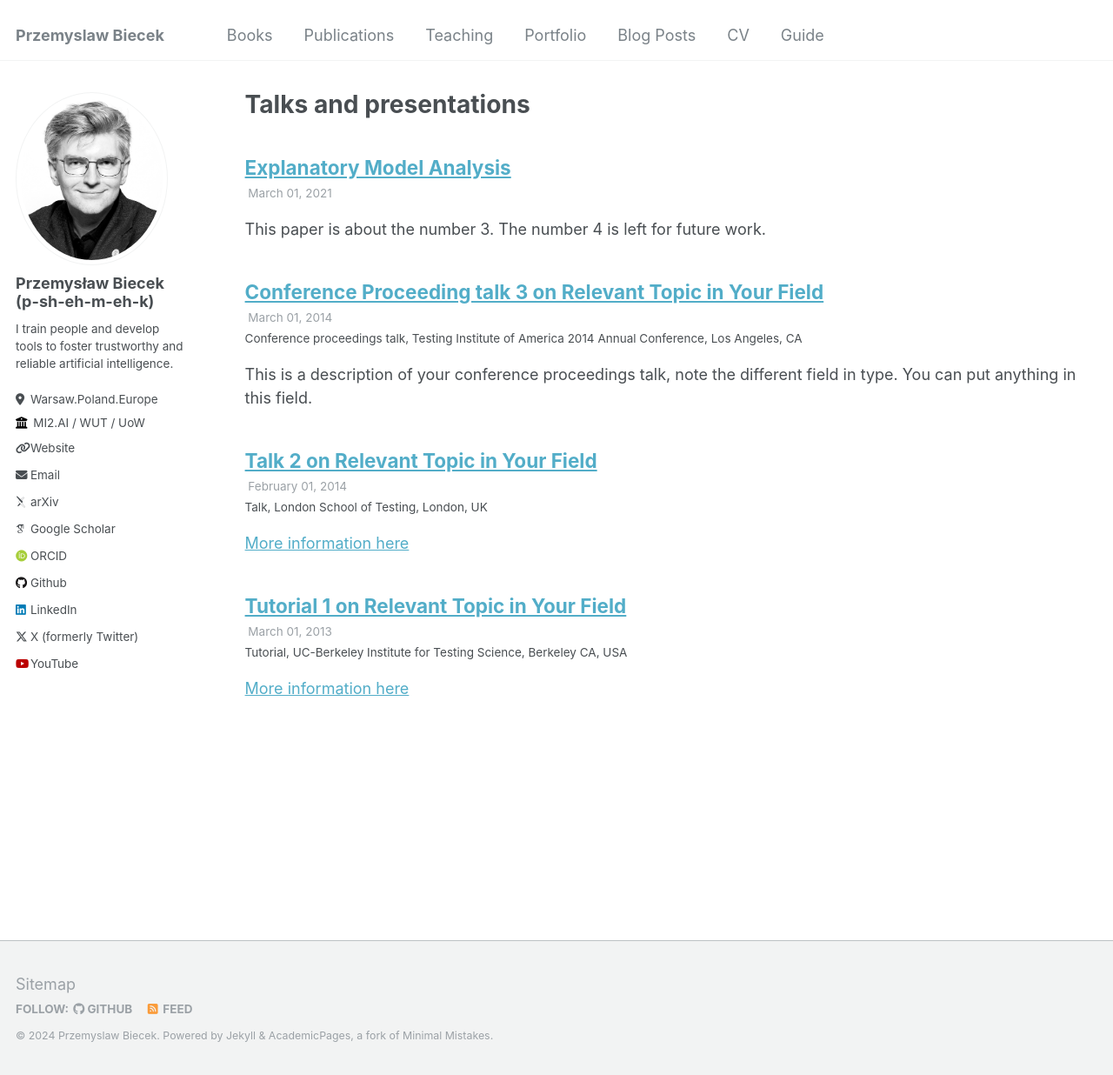
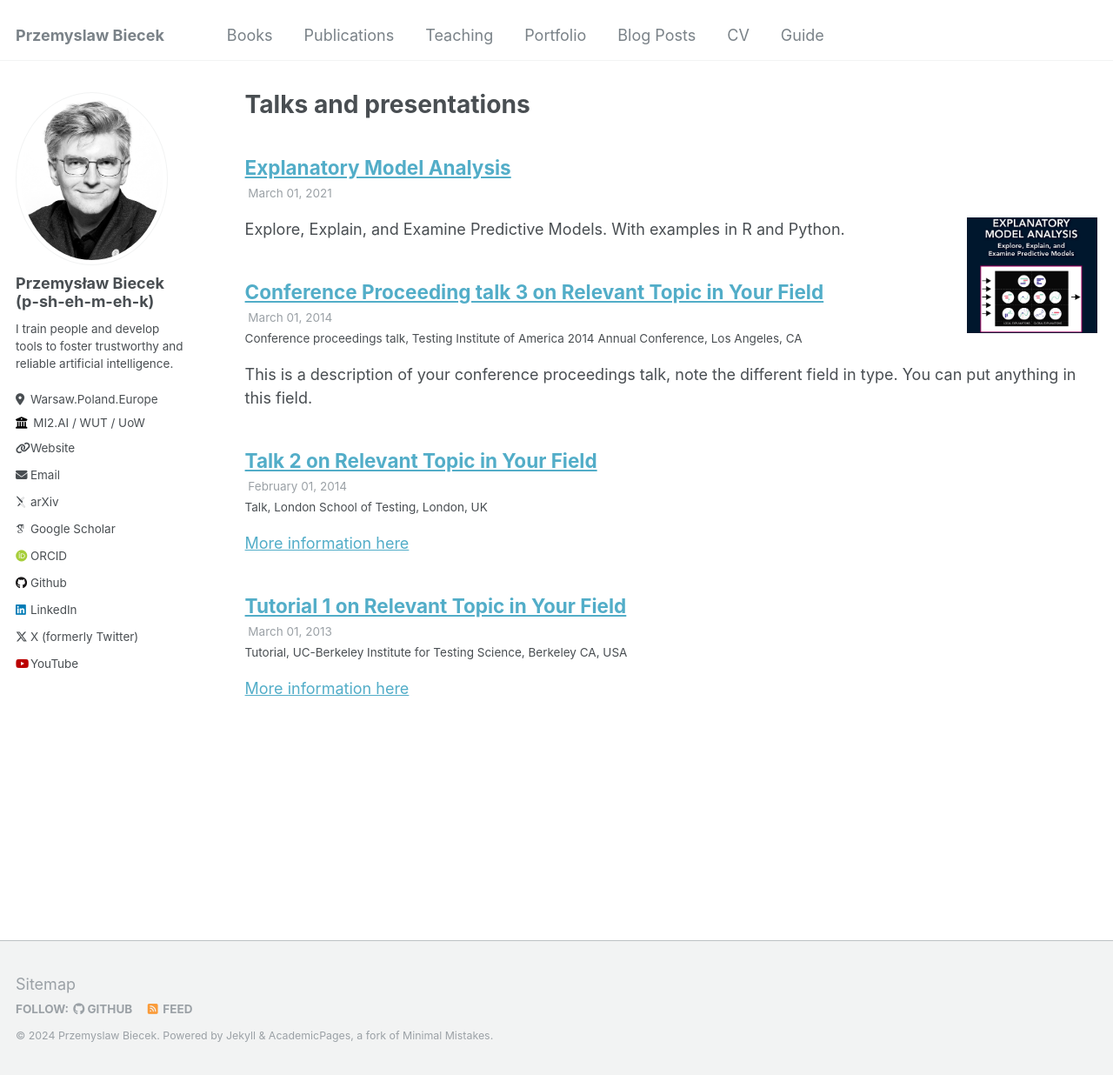
Before and after one commit to pbiecek/pbiecek.github.io, a Jekyll site: the page built from _pages/talks.html, in a window 1280 px wide and 1236 px high. Shown: the whole window at 87% size. Built offline with Jekyll 4.4.1, drawn with Linux system fonts in a browser that asks for light colours; some web fonts are replaced.

Commit message:
ema icon

```diff
--- a/_talks/2021-ema.md
+++ b/_talks/2021-ema.md
@@ -2,7 +2,7 @@
 title: "Explanatory Model Analysis"
 collection: talks
 permalink: /talks/2021-ema
-excerpt: 'This paper is about the number 3. The number 4 is left for future work.'
+excerpt: "<img src='/images/icon-book-ema.png' align='right' width='150'> Explore, Explain, and Examine Predictive Models. With examples in R and Python."
 paperurl: 'https://ema.drwhy.ai/'
 citation: '@Book{,
   author = {Przemyslaw Biecek and Tomasz Burzykowski},
```
Also changed, not shown: images/icon-book-ema.png (added).
